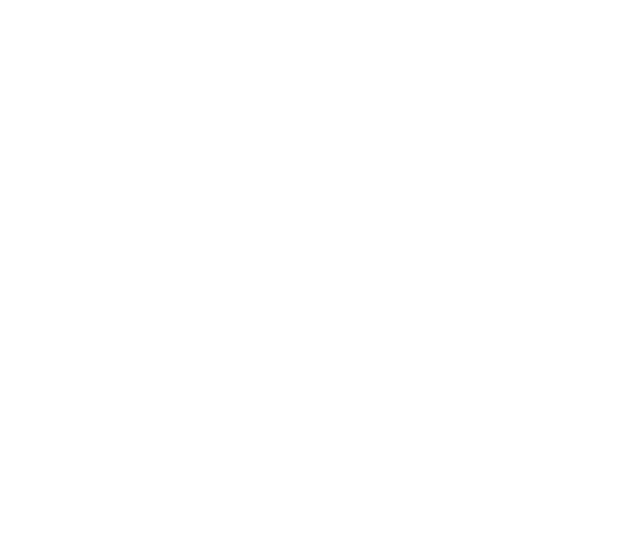
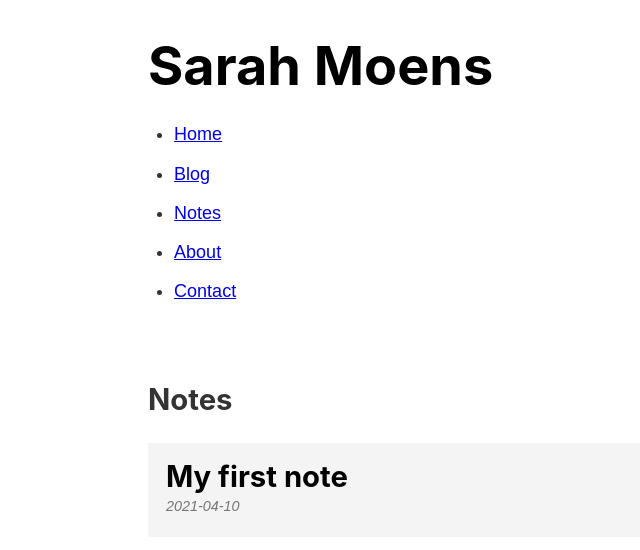
Before and after one commit to smoens/smoens.github.com, a Gatsby site: page /notes in a window 1280 px wide. Before the commit this address had no page. Shown: the whole page, without its empty margins (135-775 px from the left). Built offline with nearby package versions, Linux system fonts and the light colour scheme; Gatsby itself is replaced by a stand-in of ours.

Commit message:
add notes page

```diff
--- a/gatsby-node.js
+++ b/gatsby-node.js
@@ -21,9 +21,10 @@ module.exports.createPages = async ({ graphql, actions }) => {
             allMarkdownRemark {
             edges {
                 node {
-                fields {
-                    slug
-                }
+                    fileAbsolutePath
+                    fields {
+                      slug
+                    }
                 }
             }
             }
@@ -31,9 +32,16 @@ module.exports.createPages = async ({ graphql, actions }) => {
     `)
 
     res.data.allMarkdownRemark.edges.forEach((edge) => {
+        /*
+        if (edge.node.fileAbsolutePath.includes('/blogs/')) {
+            path = `/blog/${edge.node.fields.slug}`
+        } else if (edge.node.fileAbsolutePath.includes('/notes/')) {
+            path = `/notes/${edge.node.fields.slug}`
+        }
+        */
         createPage({
             component: blogTemplate,
-            path: `/blog/${edge.node.fields.slug}`,
+            path: `${edge.node.fileAbsolutePath.includes('/notes/') ? `/notes/${edge.node.fields.slug}` : `/blog/${edge.node.fields.slug}`}`,
             context: {
                 slug: edge.node.fields.slug
             }
--- a/src/components/header.js
+++ b/src/components/header.js
@@ -22,6 +22,7 @@ const Header = () => {
                 <ul className={headerStyles.navList}>
                     <li><Link className={headerStyles.navItem} activeClassName={headerStyles.activeNavItem} to="/">Home</Link></li>
                     <li><Link className={headerStyles.navItem} activeClassName={headerStyles.activeNavItem} to="/blog">Blog</Link></li>
+                    <li><Link className={headerStyles.navItem} activeClassName={headerStyles.activeNavItem} to="/notes">Notes</Link></li>
                     <li><Link className={headerStyles.navItem} activeClassName={headerStyles.activeNavItem} to="/about">About</Link></li>
                     <li><Link className={headerStyles.navItem} activeClassName={headerStyles.activeNavItem} to="/contact">Contact</Link></li>
                 </ul>
--- /dev/null
+++ b/src/notes/my-first-note.md
@@ -0,0 +1,8 @@
+---
+title: "My first note"
+date: "2021-04-10"
+---
+
+## Refactoring
+
+> disciplined technique for restructuring an existing body of code, altering its internal structure without changing its external behavior ~ Martin Fowler
--- a/src/pages/blog.js
+++ b/src/pages/blog.js
@@ -10,7 +10,7 @@ const BlogPage = ({ data }) => {
     return (
         <Layout>
             <Head title='Blog'/>
-            <h2>Blog</h2>
+            <h1>Blog</h1>
             <ol className={blogStyles.posts}>
                 {posts.map(post => {
                     return (
@@ -29,7 +29,7 @@ const BlogPage = ({ data }) => {
 
 export const query = graphql`
 query BlogPageQuery {
-        allMarkdownRemark {
+    allMarkdownRemark(filter: {fileAbsolutePath: {regex: "/posts/"}}) {
       edges {
         node {
           frontmatter {
--- a/src/pages/blog.module.scss
+++ b/src/pages/blog.module.scss
@@ -1,7 +1,6 @@
 .posts {
     list-style-type: none;
     margin: 0;
-
 }
 
 .post {
--- /dev/null
+++ b/src/pages/notes.js
@@ -0,0 +1,48 @@
+import React from "react"
+import { graphql, Link } from "gatsby"
+
+import * as notesStyles from "./blog.module.scss"
+import Layout from "../components/layout"
+import Head from "../components/head"
+
+const NotesPage = ({ data }) => {
+    const notes = data.allMarkdownRemark.edges
+    return (
+        <Layout>
+            <Head title='Notes'/>
+            <h2>Notes</h2>
+            <ol className={notesStyles.posts}>
+                {notes.map(note => {
+                    return (
+                        <li className={notesStyles.post}>
+                            <Link to={`/notes/${note.node.fields.slug}`}>
+                            <h2>{note.node.frontmatter.title}</h2>
+                            <p>{note.node.frontmatter.date}</p>
+                            </Link>
+                        </li>
+                    )
+                })}
+            </ol>
+        </Layout>
+    )
+}
+
+export const query = graphql`
+    query NotesPageQuery {
+        allMarkdownRemark(filter: {fileAbsolutePath: {regex: "/notes/"}}) {
+        edges {
+            node {
+            frontmatter {
+                date
+                title
+            }
+            fields {
+                slug
+            }
+            }
+        }
+        }
+    }
+`
+
+export default NotesPage
```
Lines whose indentation alone changed are shown as unchanged.
